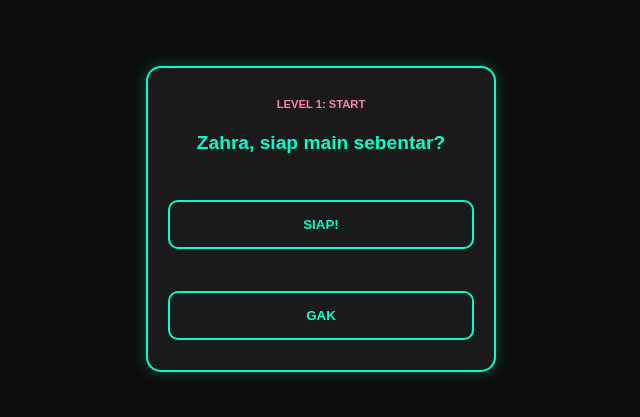
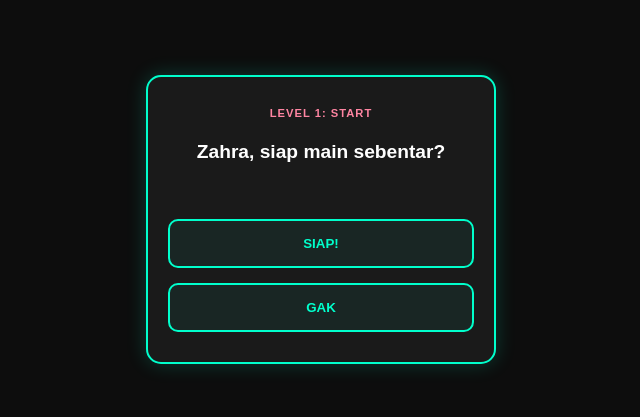
Before and after one commit to bayujulifsaputra-netizen/You-re-The-One, a plain HTML site: page index.html in a window 1280 px wide. Shown: the part 181-598 px from the top of the page, without its empty margins (319-959 px from the left). Drawn offline with Linux system fonts and the light colour scheme.

Commit message:
Refactor styles and update button behavior

```diff
--- a/index.html
+++ b/index.html
@@ -6,13 +6,60 @@
     <title>Zahra's Quest</title>
     <style>
         * { box-sizing: border-box; -webkit-tap-highlight-color: transparent; }
-        body { background-color: #0d0d0d; color: #00ffcc; font-family: sans-serif; display: flex; justify-content: center; align-items: center; height: 100vh; margin: 0; overflow: hidden; }
-        .card { width: 90%; max-width: 350px; border: 2px solid #00ffcc; padding: 30px 20px; background: #1a1a1a; text-align: center; border-radius: 15px; box-shadow: 0 0 15px #00ffcc44; }
-        .lvl { font-size: 0.7rem; color: #ff85a2; margin-bottom: 10px; font-weight: bold; }
-        h1 { font-size: 1.2rem; margin: 20px 0; min-height: 50px; line-height: 1.4; }
-        .btn-area { display: flex; flex-direction: column; gap: 10px; position: relative; min-height: 140px; }
-        button { padding: 15px; font-weight: bold; border: 2px solid #00ffcc; background: none; color: #00ffcc; border-radius: 10px; cursor: pointer; width: 100%; }
-        #noBtn { position: absolute; bottom: 0; transition: 0.1s; z-index: 10; }
+        body {
+            background-color: #0d0d0d;
+            color: #00ffcc;
+            font-family: sans-serif;
+            display: flex;
+            justify-content: center;
+            align-items: center;
+            height: 100vh;
+            margin: 0;
+            overflow: hidden;
+        }
+        .card {
+            width: 85%;
+            max-width: 350px;
+            border: 2px solid #00ffcc;
+            padding: 30px 20px;
+            background: #1a1a1a;
+            text-align: center;
+            border-radius: 15px;
+            box-shadow: 0 0 20px rgba(0, 255, 204, 0.2);
+            z-index: 1;
+        }
+        .lvl { font-size: 0.7rem; color: #ff85a2; margin-bottom: 10px; font-weight: bold; letter-spacing: 1px; }
+        h1 { font-size: 1.2rem; margin: 20px 0; min-height: 60px; line-height: 1.4; color: #fff; }
+
+        .btn-area {
+            display: flex;
+            flex-direction: column;
+            gap: 15px;
+            margin-top: 10px;
+        }
+
+        button {
+            padding: 15px;
+            font-weight: bold;
+            border: 2px solid #00ffcc;
+            background: rgba(0, 255, 204, 0.05);
+            color: #00ffcc;
+            border-radius: 10px;
+            cursor: pointer;
+            width: 100%;
+            outline: none;
+        }
+
+        button:active {
+            background: #00ffcc;
+            color: #000;
+        }
+
+        #noBtn {
+            transition: 0.1s;
+            z-index: 999;
+        }
+
         .win { display: none; }
     </style>
 </head>
@@ -29,12 +76,13 @@
 
     <div id="win" class="card win">
         <h1 style="color:#ff85a2">MISSION CLEAR! ❤️</h1>
-        <p>You're my favorite human!</p>
-        <button onclick="location.reload()">MAIN LAGI</button>
+        <p style="color: #fff;">You're my favorite human!</p>
+        <button onclick="location.reload()" style="margin-top: 20px;">MAIN LAGI</button>
     </div>
 
     <script>
         let step = 1;
+
         function next() {
             step++;
             const q = document.getElementById('quest');
@@ -47,7 +95,10 @@
                 q.innerText = "Kangen aku gak hari ini?";
                 y.innerText = "KANGEN!";
                 n.innerText = "DIKIT";
-                n.style.position = 'relative'; n.style.left='0'; n.style.top='0';
+                // Reset posisi biar balik ke bawah dulu
+                n.style.position = 'relative';
+                n.style.left='0';
+                n.style.top='0';
             } else if (step === 3) {
                 l.innerText = "LEVEL 3: FINAL";
                 q.innerText = "Janji bakal nemenin aku terus?";
@@ -61,12 +112,14 @@
 
         function move() {
             const btn = document.getElementById('noBtn');
-            const x = Math.random() * (window.innerWidth - 100);
-            const y = Math.random() * (window.innerHeight - 100);
+            // Menghindari tombol lari ke area yang sulit ditekan
+            const x = Math.random() * (window.innerWidth - 120);
+            const y = Math.random() * (window.innerHeight - 60);
+
             btn.style.position = 'fixed';
             btn.style.left = x + 'px';
             btn.style.top = y + 'px';
-            btn.style.width = '100px';
+            btn.style.width = '120px';
         }
     </script>
 </body>
```
